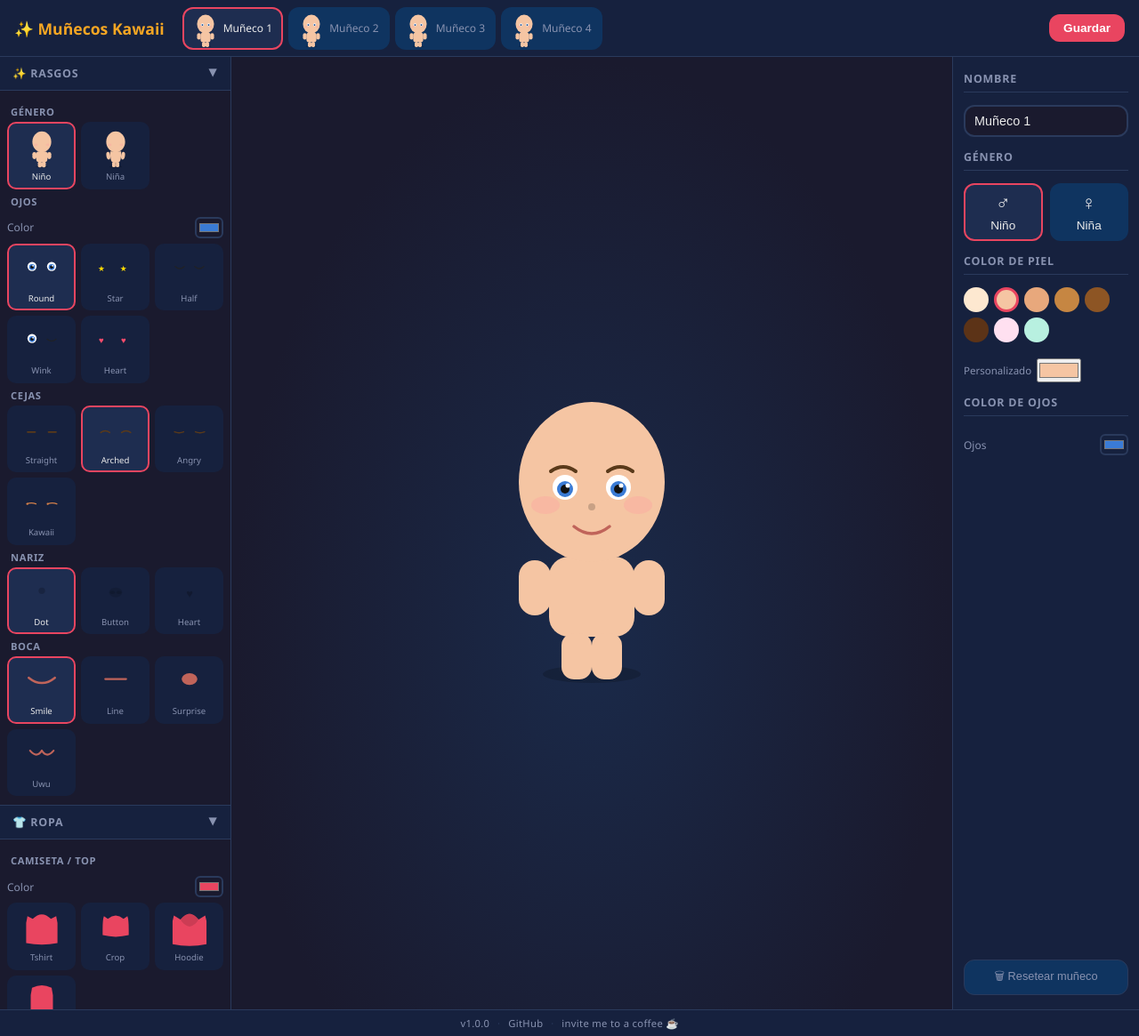
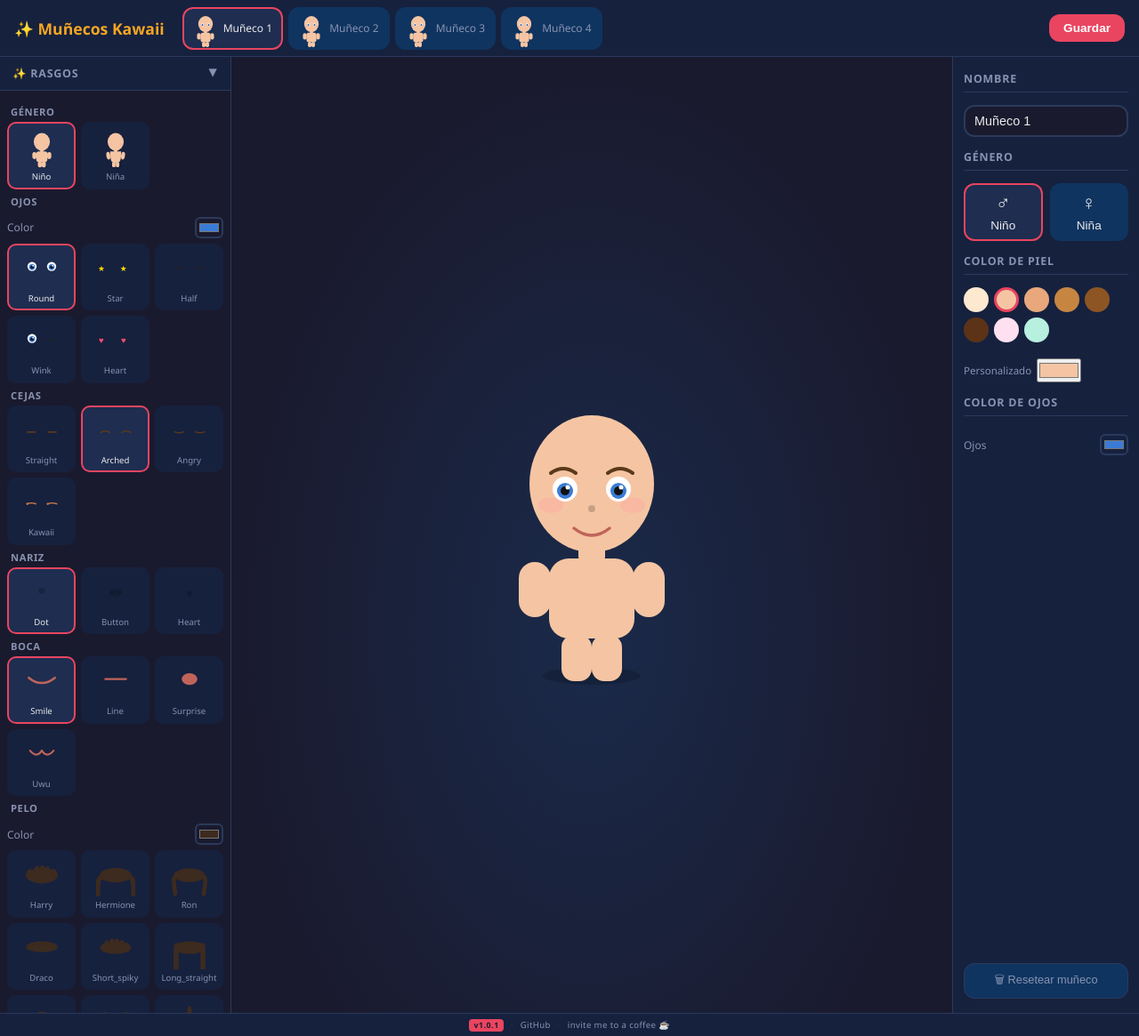
Before and after one commit to davic80/munecos-kawaii, a Flask app: page / in a window 1280 px wide. Shown: the whole page at 89% size. Run offline with Flask 3, Linux system fonts and the light colour scheme.

Commit message:
feat: v1.0.1 — hair styles, head resize, scarf/hat fixes, footer polish, README

```diff
--- a/app/templates/index.html
+++ b/app/templates/index.html
@@ -87,7 +87,7 @@
 
 <!-- ====== FOOTER ====== -->
 <div class="footer-bar">
-  <span class="footer-version">v1.0.0</span>
+  <span class="footer-version">v1.0.1</span>
   <span class="footer-sep">·</span>
   <a href="https://github.com/davic80/munecos-kawaii"
      target="_blank" rel="noopener" class="footer-link">GitHub</a>
--- a/static/app.js
+++ b/static/app.js
@@ -40,11 +40,11 @@ function svgBase(gender, skin) {
   }
 
   <!-- HEAD (big funko) -->
-  <ellipse cx="120" cy="112" rx="82" ry="90" fill="${skin}"/>
+  <ellipse cx="120" cy="112" rx="70" ry="77" fill="${skin}"/>
 
   <!-- CHEEKS -->
-  <ellipse cx="68" cy="138" rx="16" ry="10" fill="rgba(255,160,160,0.35)"/>
-  <ellipse cx="172" cy="138" rx="16" ry="10" fill="rgba(255,160,160,0.35)"/>
+  <ellipse cx="74" cy="136" rx="14" ry="9" fill="rgba(255,160,160,0.35)"/>
+  <ellipse cx="166" cy="136" rx="14" ry="9" fill="rgba(255,160,160,0.35)"/>
   `;
 }
 
@@ -159,20 +159,20 @@ const SHOES = {
 // ---- HATS ----
 const HATS = {
   beanie: (c) => `
-    <path d="M42,84 Q40,28 120,24 Q200,28 198,84 Z" fill="${c}"/>
-    <rect x="36" y="78" width="168" height="18" rx="9" fill="${darken(c,15)}"/>`,
+    <path d="M52,80 Q50,26 120,22 Q190,26 188,80 Z" fill="${c}"/>
+    <rect x="44" y="74" width="152" height="16" rx="8" fill="${darken(c,15)}"/>`,
   wizard: (c) => `
-    <path d="M120,2 L82,90 L158,90 Z" fill="${c}"/>
-    <ellipse cx="120" cy="90" rx="52" ry="13" fill="${darken(c,10)}"/>
-    <path d="M96,52 Q120,40 144,52" fill="none" stroke="#f5c518" stroke-width="2.5"/>`,
+    <path d="M120,-8 L84,78 L156,78 Z" fill="${c}"/>
+    <ellipse cx="120" cy="78" rx="48" ry="12" fill="${darken(c,10)}"/>
+    <path d="M98,40 Q120,28 142,40" fill="none" stroke="#f5c518" stroke-width="2.5"/>`,
   beret: (c) => `
-    <ellipse cx="120" cy="44" rx="68" ry="28" fill="${c}"/>
-    <circle cx="148" cy="28" r="7" fill="${darken(c,18)}"/>
-    <rect x="58" y="60" width="124" height="12" rx="6" fill="${darken(c,10)}"/>`,
+    <ellipse cx="120" cy="40" rx="66" ry="26" fill="${c}"/>
+    <circle cx="148" cy="24" r="6" fill="${darken(c,18)}"/>
+    <rect x="60" y="54" width="120" height="11" rx="5.5" fill="${darken(c,10)}"/>`,
   cap: (c) => `
-    <path d="M52,84 Q50,40 120,36 Q190,40 188,84 Z" fill="${c}"/>
-    <rect x="46" y="78" width="148" height="14" rx="7" fill="${darken(c,12)}"/>
-    <rect x="28" y="84" width="106" height="12" rx="6" fill="${darken(c,8)}"/>`,
+    <path d="M56,78 Q54,34 120,30 Q186,34 184,78 Z" fill="${c}"/>
+    <rect x="50" y="72" width="140" height="13" rx="6.5" fill="${darken(c,12)}"/>
+    <rect x="30" y="78" width="100" height="11" rx="5.5" fill="${darken(c,8)}"/>`,
 };
 
 // ---- CAPES / COATS ----
@@ -226,20 +226,20 @@ function svgScarf(house) {
   const { c1, c2 } = HP_HOUSES[house];
   return `
     <!-- scarf base around neck -->
-    <rect x="90" y="156" width="60" height="16" rx="8" fill="${c1}"/>
+    <rect x="90" y="180" width="60" height="16" rx="8" fill="${c1}"/>
     <!-- stripes -->
-    <rect x="96" y="156" width="8" height="16" rx="0" fill="${c2}"/>
-    <rect x="112" y="156" width="8" height="16" fill="${c2}"/>
-    <rect x="128" y="156" width="8" height="16" fill="${c2}"/>
+    <rect x="96" y="180" width="8" height="16" rx="0" fill="${c2}"/>
+    <rect x="112" y="180" width="8" height="16" fill="${c2}"/>
+    <rect x="128" y="180" width="8" height="16" fill="${c2}"/>
     <!-- hanging end left -->
-    <rect x="92" y="168" width="18" height="42" rx="6" fill="${c1}"/>
-    <rect x="94" y="168" width="6" height="42" rx="3" fill="${c2}"/>
-    <rect x="102" y="168" width="6" height="42" rx="3" fill="${c1}"/>
+    <rect x="92" y="192" width="18" height="44" rx="6" fill="${c1}"/>
+    <rect x="94" y="192" width="6" height="44" rx="3" fill="${c2}"/>
+    <rect x="102" y="192" width="6" height="44" rx="3" fill="${c1}"/>
     <!-- fringe -->
-    <line x1="93" y1="208" x2="91" y2="216" stroke="${c2}" stroke-width="2"/>
-    <line x1="97" y1="208" x2="95" y2="216" stroke="${c2}" stroke-width="2"/>
-    <line x1="101" y1="208" x2="99" y2="216" stroke="${c2}" stroke-width="2"/>
-    <line x1="105" y1="208" x2="103" y2="216" stroke="${c2}" stroke-width="2"/>`;
+    <line x1="93" y1="234" x2="91" y2="242" stroke="${c2}" stroke-width="2"/>
+    <line x1="97" y1="234" x2="95" y2="242" stroke="${c2}" stroke-width="2"/>
+    <line x1="101" y1="234" x2="99" y2="242" stroke="${c2}" stroke-width="2"/>
+    <line x1="105" y1="234" x2="103" y2="242" stroke="${c2}" stroke-width="2"/>`;
 }
 
 // ---- HP WANDS ----
@@ -266,6 +266,79 @@ const WANDS = {
       <path d="M0,0 Q6,20 3,40 Q0,60 2,80" fill="none" stroke="#8b7355" stroke-width="6" stroke-linecap="round"/>
       <ellipse cx="0" cy="0" rx="7" ry="5" fill="#6b5a3e"/>
     </g>`,
+};
+
+// ---- HAIR ----
+// Head: cx=120 cy=112 rx=70 ry=77 → top≈35, sides≈50/190, bottom≈189
+const HAIR = {
+  // Harry Potter — messy short spikes
+  harry: (c) => `
+    <ellipse cx="120" cy="60" rx="68" ry="34" fill="${c}"/>
+    <path d="M52,75 Q48,42 62,34 Q72,26 80,38" fill="${c}"/>
+    <path d="M188,75 Q194,50 182,36 Q170,24 160,38" fill="${c}"/>
+    <path d="M88,35 Q86,22 96,18 Q108,14 110,28" fill="${c}"/>
+    <path d="M110,32 Q112,16 122,14 Q134,12 132,28" fill="${c}"/>
+    <path d="M132,34 Q136,18 148,20 Q158,24 152,36" fill="${c}"/>
+    <path d="M152,42 Q160,28 170,32 Q178,38 168,48" fill="${c}"/>`,
+  // Hermione — long bushy/wavy
+  hermione: (c) => `
+    <ellipse cx="120" cy="58" rx="70" ry="32" fill="${c}"/>
+    <path d="M50,72 Q38,90 40,130 Q42,160 50,178" fill="none" stroke="${c}" stroke-width="22" stroke-linecap="round"/>
+    <path d="M190,72 Q202,90 200,130 Q198,160 188,178" fill="none" stroke="${c}" stroke-width="22" stroke-linecap="round"/>
+    <path d="M50,72 Q44,110 46,150 Q48,172 52,188" fill="none" stroke="${c}" stroke-width="10" stroke-linecap="round" opacity="0.6"/>
+    <path d="M190,72 Q196,110 194,150 Q192,172 186,188" fill="none" stroke="${c}" stroke-width="10" stroke-linecap="round" opacity="0.6"/>`,
+  // Ron — straight medium, side parted
+  ron: (c) => `
+    <ellipse cx="120" cy="58" rx="68" ry="30" fill="${c}"/>
+    <path d="M52,68 Q50,80 52,100 Q54,120 58,140" fill="none" stroke="${c}" stroke-width="18" stroke-linecap="round"/>
+    <path d="M188,68 Q190,80 188,100 Q186,120 182,140" fill="none" stroke="${c}" stroke-width="18" stroke-linecap="round"/>
+    <rect x="52" y="44" width="30" height="26" rx="6" fill="${c}"/>`,
+  // Draco — slicked back, neat
+  draco: (c) => `
+    <ellipse cx="120" cy="52" rx="68" ry="24" fill="${c}"/>
+    <rect x="52" y="44" width="136" height="20" rx="6" fill="${c}"/>
+    <path d="M52,56 Q54,48 72,44 Q120,36 168,44 Q186,48 188,56" fill="${c}" stroke="${c}" stroke-width="2"/>`,
+  // Short spiky — punk unisex
+  short_spiky: (c) => `
+    <ellipse cx="120" cy="56" rx="68" ry="28" fill="${c}"/>
+    <path d="M72,44 Q68,28 78,24 Q86,20 88,36" fill="${c}"/>
+    <path d="M92,38 Q90,20 102,16 Q114,12 112,32" fill="${c}"/>
+    <path d="M112,36 Q114,18 126,16 Q138,16 134,34" fill="${c}"/>
+    <path d="M134,38 Q138,22 150,22 Q160,24 156,40" fill="${c}"/>
+    <path d="M154,44 Q160,30 170,32 Q178,36 172,50" fill="${c}"/>`,
+  // Long straight — past shoulders
+  long_straight: (c) => `
+    <ellipse cx="120" cy="56" rx="68" ry="28" fill="${c}"/>
+    <rect x="50" y="56" width="22" height="140" rx="11" fill="${c}"/>
+    <rect x="168" y="56" width="22" height="140" rx="11" fill="${c}"/>
+    <rect x="52" y="36" width="136" height="26" rx="8" fill="${c}"/>`,
+  // Curly — big afro-style
+  curly: (c) => `
+    <ellipse cx="120" cy="72" rx="78" ry="48" fill="${c}"/>
+    <ellipse cx="64" cy="88" rx="24" ry="22" fill="${c}"/>
+    <ellipse cx="176" cy="88" rx="24" ry="22" fill="${c}"/>
+    <ellipse cx="86" cy="46" rx="22" ry="20" fill="${c}"/>
+    <ellipse cx="154" cy="46" rx="22" ry="20" fill="${c}"/>
+    <ellipse cx="120" cy="38" rx="26" ry="18" fill="${c}"/>`,
+  // Double buns — kawaii
+  buns: (c) => `
+    <ellipse cx="120" cy="60" rx="62" ry="26" fill="${c}"/>
+    <circle cx="72" cy="44" r="22" fill="${c}"/>
+    <circle cx="168" cy="44" r="22" fill="${c}"/>
+    <rect x="58" y="52" width="124" height="18" rx="4" fill="${c}"/>`,
+  // Ponytail — high
+  ponytail: (c) => `
+    <ellipse cx="120" cy="58" rx="68" ry="28" fill="${c}"/>
+    <ellipse cx="120" cy="36" rx="18" ry="14" fill="${c}"/>
+    <path d="M112,36 Q106,20 114,0 Q120,-8 126,0 Q134,20 128,36" fill="${c}"/>
+    <rect x="52" y="44" width="136" height="20" rx="6" fill="${c}"/>`,
+  // Bob — chin-length
+  bob: (c) => `
+    <ellipse cx="120" cy="58" rx="68" ry="28" fill="${c}"/>
+    <rect x="50" y="56" width="22" height="80" rx="11" fill="${c}"/>
+    <rect x="168" y="56" width="22" height="80" rx="11" fill="${c}"/>
+    <rect x="52" y="36" width="136" height="26" rx="8" fill="${c}"/>
+    <rect x="50" y="128" width="140" height="10" rx="5" fill="${c}"/>`,
 };
 
 /* ---------- COLOR HELPERS ---------- */
@@ -300,6 +373,7 @@ function defaultDoll(idx) {
     cape: null, capeColor: '#1e1e1e',
     glasses: null, glassesColor: '#222222',
     belt: null, beltColor: '#8b4513',
+    hair: null, hairColor: '#3d2b1f',
     scarf: null,
     wand: null,
   };
@@ -329,6 +403,7 @@ let doll = collection[activeSlot];
 function renderDoll(container, d) {
   const parts = [];
   parts.push(svgBase(d.gender, d.skin));
+  if (d.hair) parts.push((HAIR[d.hair] || (() => ''))(d.hairColor || '#3d2b1f'));
   if (d.brows) parts.push(BROWS[d.brows] || '');
   if (d.eyes) parts.push((EYES[d.eyes] || EYES.round)(d.eyeColor));
   if (d.nose) parts.push(NOSES[d.nose] || '');
@@ -369,6 +444,7 @@ const CATEGORY_FIELD_MAP = {
   brows: 'brows',
   nose: 'nose',
   mouth: 'mouth',
+  hair: 'hair',
   top: 'top',
   bottom: 'bottom',
   shoes: 'shoes',
@@ -526,6 +602,10 @@ function buildPanel() {
           label: 'Boca', cat: 'mouth',
           items: Object.keys(MOUTHS).map(k => ({ value: k, label: k })),
         },
+        {
+          label: 'Pelo', cat: 'hair', colorField: 'hairColor',
+          items: Object.keys(HAIR).map(k => ({ value: k, label: k })),
+        },
       ],
     },
     {
@@ -659,6 +739,12 @@ function buildPreviewSvg(cat, value, d) {
     case 'mouth':
       inner = `<svg viewBox="90 150 60 40" xmlns="http://www.w3.org/2000/svg">${MOUTHS[value]||''}</svg>`;
       return `<div style="width:44px;height:44px;display:flex;align-items:center;justify-content:center;">${inner}</div>`;
+    case 'hair': {
+      const fn = HAIR[value];
+      inner = fn ? fn(d.hairColor || '#3d2b1f') : '';
+      inner = `<svg viewBox="34 10 172 110" xmlns="http://www.w3.org/2000/svg">${inner}</svg>`;
+      return `<div style="width:44px;height:44px;display:flex;align-items:center;justify-content:center;">${inner}</div>`;
+    }
     case 'top': {
       const fn = TOPS[value];
       inner = fn ? fn(d.topColor || '#e94560', d.gender) : '';
--- a/static/style.css
+++ b/static/style.css
@@ -27,28 +27,37 @@ body {
 
 /* ===== FOOTER ===== */
 .footer-bar {
-  height: 30px;
+  height: 26px;
   flex-shrink: 0;
   background: var(--surface);
   border-top: 1px solid var(--border);
   display: flex;
   align-items: center;
   justify-content: center;
-  gap: 0.55rem;
-  font-size: 0.7rem;
+  text-align: center;
+  gap: 0.5rem;
+  font-size: 0.6rem;
   color: var(--text-muted);
-  letter-spacing: 0.03em;
+  letter-spacing: 0.04em;
 }
-.footer-sep { color: var(--border); }
-.footer-version { color: var(--text-muted); }
+.footer-sep { color: var(--border); opacity: 0.7; }
+.footer-version {
+  color: var(--bg);
+  background: var(--accent);
+  padding: 1px 5px;
+  border-radius: 4px;
+  font-weight: 700;
+  font-size: 0.55rem;
+  letter-spacing: 0.06em;
+}
 .footer-link,
 .footer-donate {
   color: var(--text-muted);
   text-decoration: none;
   transition: color 0.15s;
 }
-.footer-link:hover,
-.footer-donate:hover { color: var(--accent2); }
+.footer-link:hover { color: var(--accent2); }
+.footer-donate:hover { color: var(--accent); }
 
 @media (max-width: 480px) {
   .footer-bar { display: none; }
```
Also changed, not shown: CHANGELOG.md, README.md (added).
